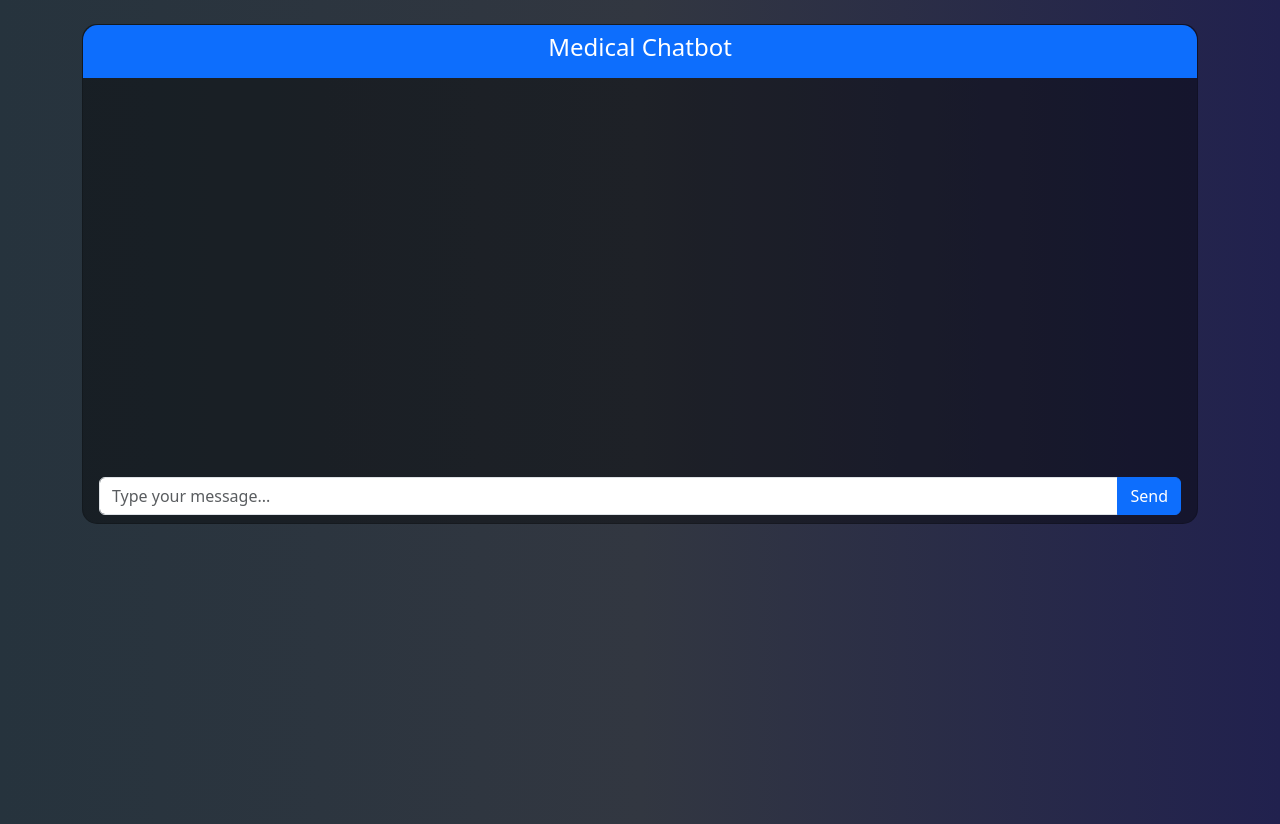
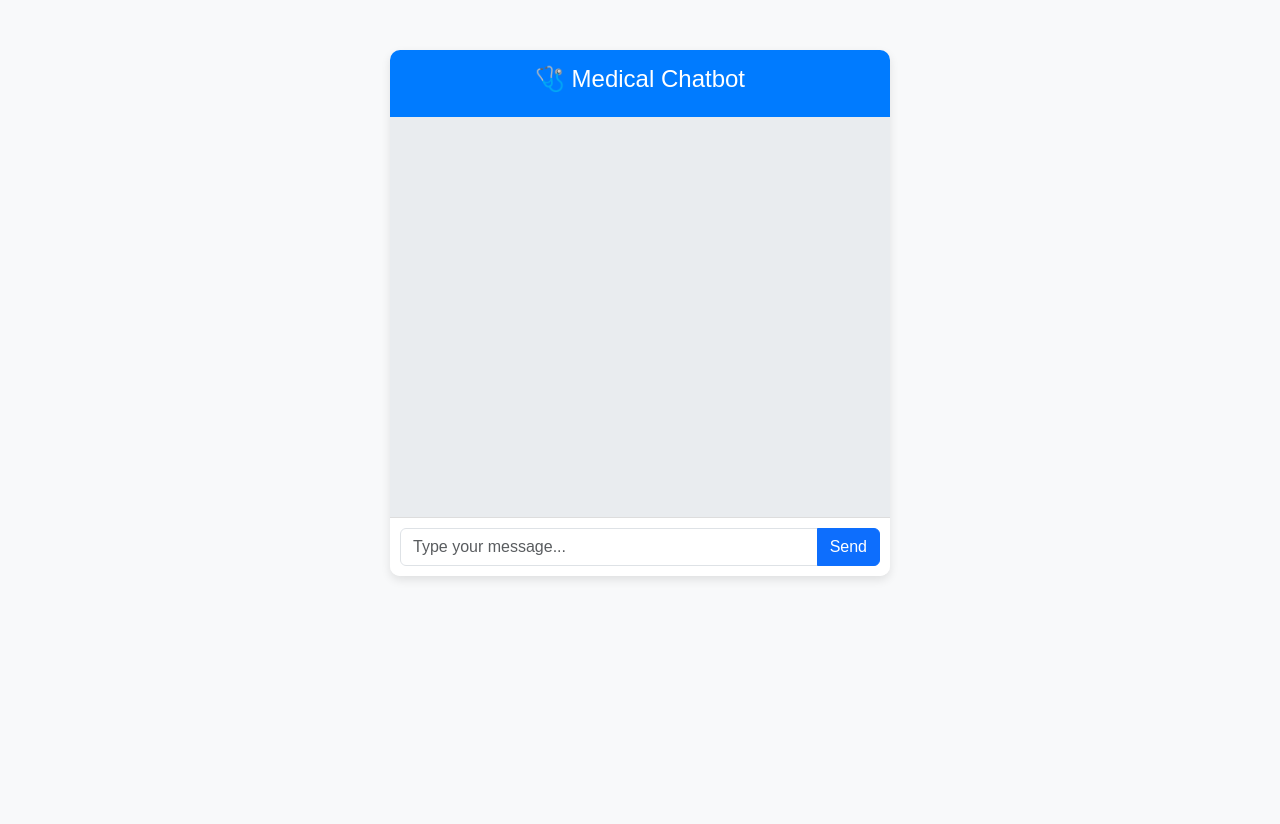
Before and after one commit to ChakravarthulaSaiTeja/Medical-chatbot, a Flask app: page / in a window 1280 px wide. After the commit the page ends 580 px from the top, so only its background shows below. Run offline with Flask 3, Linux system fonts and the light colour scheme; parts of the project's set-up code (start-up, migrations or seed data) failed here and were passed over.

Commit message:
ui changed

```diff
--- a/app.py
+++ b/app.py
@@ -9,6 +9,8 @@ from pinecone import Pinecone
 from dotenv import load_dotenv
 from src.prompt import *
 import os
+from openai import OpenAIError
+
 
 # Disable tokenizers parallelism warning
 os.environ["TOKENIZERS_PARALLELISM"] = "false"
@@ -34,7 +36,7 @@ embeddings = download_hugging_face_embeddings()
 if not embeddings:
     raise ValueError("Failed to load Hugging Face embeddings. Check API key and model.")
 
-index_name = "medicalbot-1"
+index_name = "medicalbot"
 
 # Load existing Pinecone index
 docsearch = PineconeVectorStore.from_existing_index(
@@ -79,6 +81,9 @@ def chat():
         try:
             response = rag_chain.invoke({"input": msg})
             answer = response.get("answer", "Sorry, I couldn't understand that.")
+        except OpenAIError as e:
+            print("OpenAI API Error:", str(e))
+            answer = "⚠️ OpenAI quota exceeded or API error. Please try again later."
         except Exception as e:
             print("Error in RAG Chain:", str(e))
             answer = "Sorry, an error occurred."
--- a/src/helper.py
+++ b/src/helper.py
@@ -1,6 +1,7 @@
 from langchain.text_splitter import RecursiveCharacterTextSplitter
 from langchain_community.document_loaders import PyPDFLoader, DirectoryLoader
 from langchain_community.embeddings import HuggingFaceEmbeddings
+from langchain_huggingface import HuggingFaceEmbeddings
 
 
 # Extract Data From the PDF File
--- a/static/style.css
+++ b/static/style.css
@@ -1,223 +1,68 @@
-body,html{
-	height: 100%;
-	margin: 0;
-	background: rgb(44, 47, 59);
-   background: -webkit-linear-gradient(to right, rgb(40, 59, 34), rgb(54, 60, 70), rgb(32, 32, 43));
-	background: linear-gradient(to right, rgb(38, 51, 61), rgb(50, 55, 65), rgb(33, 33, 78));
+/* General Chatbot Styling */
+body {
+    background-color: #f8f9fa;
+    font-family: 'Arial', sans-serif;
 }
 
-.chat{
-	margin-top: auto;
-	margin-bottom: auto;
+.chat-container {
+    width: 100%;
+    max-width: 500px;
+    margin: 50px auto;
+    background: #fff;
+    border-radius: 10px;
+    overflow: hidden;
+    box-shadow: 0px 4px 10px rgba(0, 0, 0, 0.1);
 }
-.card{
-	height: 500px;
-	border-radius: 15px !important;
-	background-color: rgba(0,0,0,0.4) !important;
+
+/* Chat Header */
+.chat-header {
+    background-color: #007bff;
+    color: white;
+    text-align: center;
+    padding: 15px;
+    font-size: 18px;
+    font-weight: bold;
 }
-.contacts_body{
-	padding:  0.75rem 0 !important;
-	overflow-y: auto;
-	white-space: nowrap;
+
+/* Chat Body */
+.chat-body {
+    height: 400px;
+    overflow-y: auto;
+    padding: 15px;
+    background-color: #e9ecef;
+    display: flex;
+    flex-direction: column;
 }
-.msg_card_body{
-	overflow-y: auto;
+
+/* Chat Messages */
+.message {
+    max-width: 80%;
+    padding: 10px 15px;
+    margin: 5px;
+    border-radius: 10px;
+    font-size: 14px;
 }
-.card-header{
-	border-radius: 15px 15px 0 0 !important;
-	border-bottom: 0 !important;
+
+/* User Message */
+.user-message {
+    background-color: #007bff;
+    color: white;
+    align-self: flex-end;
+    border-bottom-right-radius: 0;
 }
-.card-footer{
-border-radius: 0 0 15px 15px !important;
-	border-top: 0 !important;
+
+/* Bot Message */
+.bot-message {
+    background-color: #fff;
+    color: black;
+    align-self: flex-start;
+    border-bottom-left-radius: 0;
+    border: 1px solid #ccc;
 }
-.container{
-	align-content: center;
+
+/* Chat Footer */
+.chat-footer {
+    padding: 10px;
+    background: #fff;
+    border-top: 1px solid #ddd;
 }
-.search{
-	border-radius: 15px 0 0 15px !important;
-	background-color: rgba(0,0,0,0.3) !important;
-	border:0 !important;
-	color:white !important;
-}
-.search:focus{
-	 box-shadow:none !important;
-   outline:0px !important;
-}
-.type_msg{
-	background-color: rgba(0,0,0,0.3) !important;
-	border:0 !important;
-	color:white !important;
-	height: 60px !important;
-	overflow-y: auto;
-}
-	.type_msg:focus{
-	 box-shadow:none !important;
-   outline:0px !important;
-}
-.attach_btn{
-	border-radius: 15px 0 0 15px !important;
-	background-color: rgba(0,0,0,0.3) !important;
-	border:0 !important;
-	color: white !important;
-	cursor: pointer;
-}
-.send_btn{
-	border-radius: 0 15px 15px 0 !important;
-	background-color: rgba(0,0,0,0.3) !important;
-	border:0 !important;
-	color: white !important;
-	cursor: pointer;
-}
-.search_btn{
-	border-radius: 0 15px 15px 0 !important;
-	background-color: rgba(0,0,0,0.3) !important;
-	border:0 !important;
-	color: white !important;
-	cursor: pointer;
-}
-.contacts{
-	list-style: none;
-	padding: 0;
-}
-.contacts li{
-	width: 100% !important;
-	padding: 5px 10px;
-	margin-bottom: 15px !important;
-}
-.active{
-	background-color: rgba(0,0,0,0.3);
-}
-.user_img{
-	height: 70px;
-	width: 70px;
-	border:1.5px solid #f5f6fa;
-
-}
-.user_img_msg{
-	height: 40px;
-	width: 40px;
-	border:1.5px solid #f5f6fa;
-
-}
-.img_cont{
-	position: relative;
-	height: 70px;
-	width: 70px;
-}
-.img_cont_msg{
-	height: 40px;
-	width: 40px;
-}
-.online_icon{
-	position: absolute;
-	height: 15px;
-	width:15px;
-	background-color: #4cd137;
-	border-radius: 50%;
-	bottom: 0.2em;
-	right: 0.4em;
-	border:1.5px solid white;
-}
-.offline{
-	background-color: #c23616 !important;
-}
-.user_info{
-	margin-top: auto;
-	margin-bottom: auto;
-	margin-left: 15px;
-}
-.user_info span{
-	font-size: 20px;
-	color: white;
-}
-.user_info p{
-	font-size: 10px;
-	color: rgba(255,255,255,0.6);
-}
-.video_cam{
-	margin-left: 50px;
-	margin-top: 5px;
-}
-.video_cam span{
-	color: white;
-	font-size: 20px;
-	cursor: pointer;
-	margin-right: 20px;
-}
-.msg_cotainer{
-	margin-top: auto;
-	margin-bottom: auto;
-	margin-left: 10px;
-	border-radius: 25px;
-	background-color: rgb(82, 172, 255);
-	padding: 10px;
-	position: relative;
-}
-.msg_cotainer_send{
-	margin-top: auto;
-	margin-bottom: auto;
-	margin-right: 10px;
-	border-radius: 25px;
-	background-color: #58cc71;
-	padding: 10px;
-	position: relative;
-}
-.msg_time{
-	position: absolute;
-	left: 0;
-	bottom: -15px;
-	color: rgba(255,255,255,0.5);
-	font-size: 10px;
-}
-.msg_time_send{
-	position: absolute;
-	right:0;
-	bottom: -15px;
-	color: rgba(255,255,255,0.5);
-	font-size: 10px;
-}
-.msg_head{
-	position: relative;
-}
-#action_menu_btn{
-	position: absolute;
-	right: 10px;
-	top: 10px;
-	color: white;
-	cursor: pointer;
-	font-size: 20px;
-}
-.action_menu{
-	z-index: 1;
-	position: absolute;
-	padding: 15px 0;
-	background-color: rgba(0,0,0,0.5);
-	color: white;
-	border-radius: 15px;
-	top: 30px;
-	right: 15px;
-	display: none;
-}
-.action_menu ul{
-	list-style: none;
-	padding: 0;
-	margin: 0;
-}
-.action_menu ul li{
-	width: 100%;
-	padding: 10px 15px;
-	margin-bottom: 5px;
-}
-.action_menu ul li i{
-	padding-right: 10px;
-}
-.action_menu ul li:hover{
-	cursor: pointer;
-	background-color: rgba(0,0,0,0.2);
-}
-@media(max-width: 576px){
-	.contacts_card{
-	margin-bottom: 15px !important;
-}
-}
--- a/templates/chat.html
+++ b/templates/chat.html
@@ -5,31 +5,31 @@
     <meta name="viewport" content="width=device-width, initial-scale=1.0">
     <title>Medical Chatbot</title>
 
-    <!-- Latest Bootstrap & jQuery -->
+    <!-- Bootstrap & Google Fonts -->
     <link href="https://cdn.jsdelivr.net/npm/bootstrap@5.3.2/dist/css/bootstrap.min.css" rel="stylesheet">
     <script src="https://code.jquery.com/jquery-3.6.0.min.js"></script>
     <script src="https://cdn.jsdelivr.net/npm/bootstrap@5.3.2/dist/js/bootstrap.bundle.min.js"></script>
 
+    <!-- Custom Styles -->
     <link rel="stylesheet" type="text/css" href="{{ url_for('static', filename='style.css') }}"/>
 </head>
 <body>
-    <div class="container mt-4">
-        <div class="card">
-            <div class="card-header bg-primary text-white text-center">
-                <h4>Medical Chatbot</h4>
+    <div class="chat-container">
+        <div class="chat-header">
+            <h4>🩺 Medical Chatbot</h4>
         </div>
-            <div class="card-body" id="chat-box" style="height: 400px; overflow-y: auto;">
-                <!-- Chat messages appear here -->
+        <div class="chat-body" id="chat-box">
+            <!-- Chat messages will be dynamically added here -->
         </div>
-            <div class="card-footer">
+        <div class="chat-footer">
             <form id="chat-form" class="input-group">
                 <input type="text" id="user-input" name="msg" class="form-control" placeholder="Type your message..." required>
                 <button type="submit" class="btn btn-primary">Send</button>
             </form>
         </div>
     </div>
-    </div>
 
+    <!-- Chatbot Logic -->
     <script>
         $(document).ready(function() {
             $("#chat-form").on("submit", function(event) {
@@ -37,20 +37,37 @@
                 let userText = $("#user-input").val().trim();
                 if (userText === "") return;
 
-                let userMessage = `<div class='text-end'><strong>You:</strong> ${userText}</div>`;
+                // Append User Message
+                let userMessage = `<div class="message user-message"><strong>You:</strong> ${userText}</div>`;
                 $("#chat-box").append(userMessage);
                 $("#user-input").val("");
 
+                // Scroll Down
+                $("#chat-box").animate({ scrollTop: $("#chat-box")[0].scrollHeight }, 500);
+
+                // Send message to the server
                 $.ajax({
                     type: "POST",
                     url: "/get",
                     data: { msg: userText },
                     success: function(response) {
-                        let botMessage = `<div class='text-start'><strong>Bot:</strong> ${response}</div>`;
+                        let botMessage = `<div class="message bot-message"><strong>Bot:</strong> ${response.answer}</div>`;
                         $("#chat-box").append(botMessage);
-                        $("#chat-box").scrollTop($("#chat-box")[0].scrollHeight);
+                    },
+                    error: function(xhr) {
+                        let errorMessage = "⚠️ Error: Unable to process request.";
+                        if (xhr.responseJSON && xhr.responseJSON.error) {
+                            errorMessage = `⚠️ ${xhr.responseJSON.error}`;
+                        }
+                        let botMessage = `<div class="message error-message">${errorMessage}</div>`;
+                        $("#chat-box").append(botMessage);
+                    },
+                    complete: function() {
+                        $("#chat-box").animate({ scrollTop: $("#chat-box")[0].scrollHeight }, 500);
                     }
                 });
+
+
             });
         });
     </script>
```
Also changed, not shown: 1 other file. Lines whose indentation alone changed are shown as unchanged.
